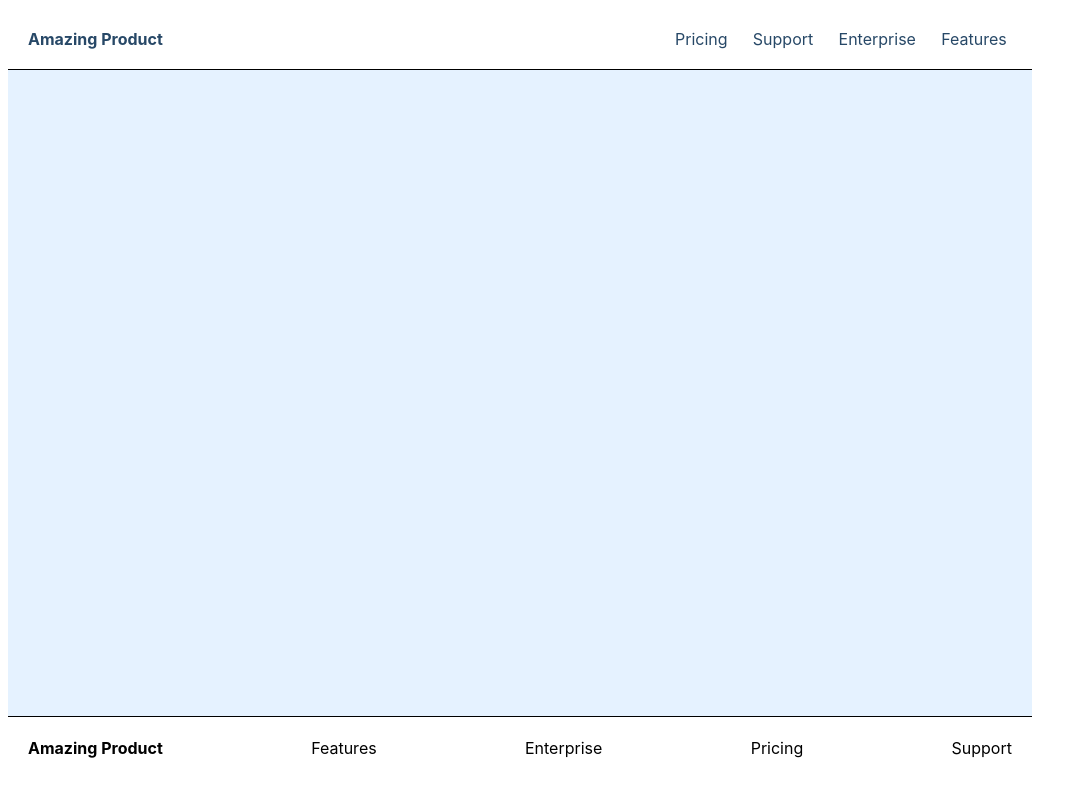
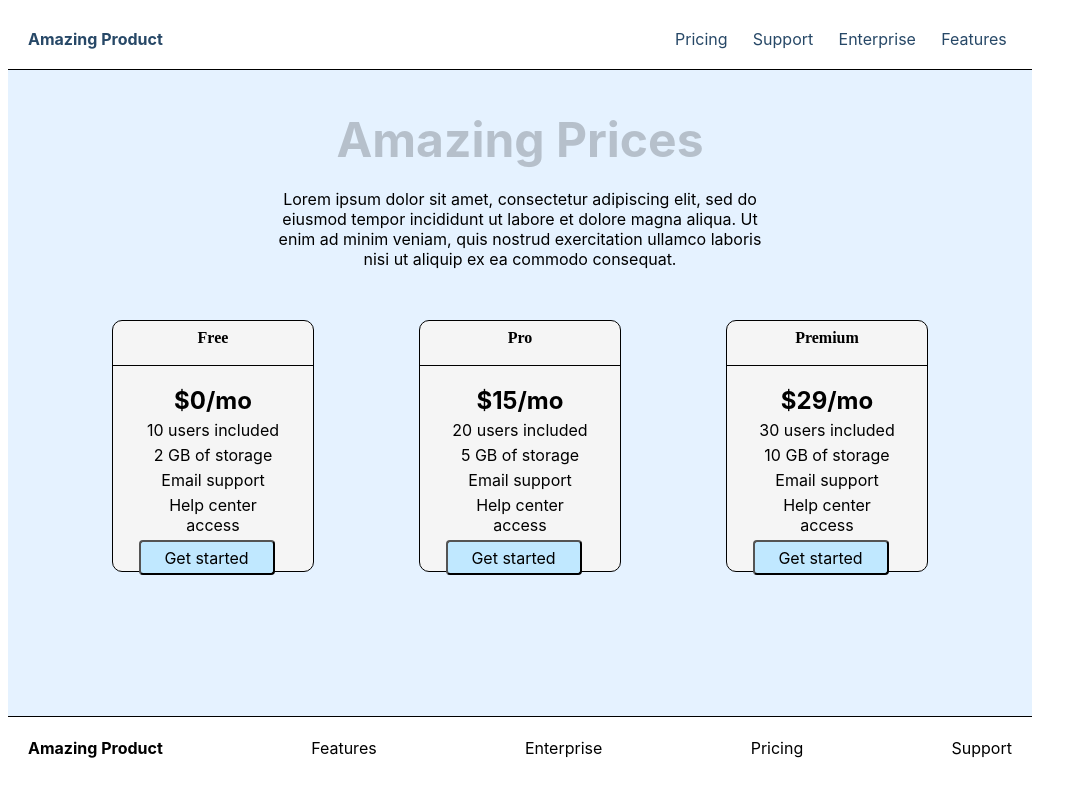
Before and after one commit to Abzal12/AmazingPricesFrontEnd, a plain HTML site: page index.html in a window 1280 px wide. Shown: the whole page, without its empty margins (0-1087 px from the left). Drawn offline with Linux system fonts and the light colour scheme.

Commit message:
Stage 2/4

```diff
--- a/index.html
+++ b/index.html
@@ -9,68 +9,77 @@
     <header>
         <a id="nav-brand">Amazing Product</a>
         <nav>
-            <a>Pricing</a>
-            <a>Support</a>
-            <a>Enterprise</a>
-            <a>Features</a>
+            <a id="nav-pricing">Pricing</a>
+            <a id="nav-support">Support</a>
+            <a id="nav-enterprise">Enterprise</a>
+            <a id="nav-features">Features</a>
         </nav>
     </header>
-    <main></main>
+    <main>
+        <section id="section-one">
+            <div><h1>Amazing Prices</h1></div>
+            <div><p>Lorem ipsum dolor sit amet, consectetur adipiscing elit, sed do eiusmod tempor incididunt ut labore et dolore magna aliqua. Ut enim ad minim veniam, quis nostrud exercitation ullamco laboris nisi ut aliquip ex ea commodo consequat.</p></div>
+        </section>
+        <section id="section-two">
+
+            <div class="card">
+                <div class="card-header">
+                    <div><h4>Free</h4></div>
+                </div>
+                <div class="card-body">
+                    <div class="card-text">
+                        <div><h3>$0/mo</h3></div>
+                        <div><p>10 users included</p></div>
+                        <div><p>2 GB of storage</p></div>
+                        <div><p>Email support</p></div>
+                        <div><p>Help center access</p></div>
+                    </div>
+<!--                    <div class="btn-border"><a href="#" class="btn btn-primary">Sign up for free</a></div>-->
+                    <div><button><a href="#" class="btn btn-primary">Get started</a></button></div>
+                </div>
+            </div>
+
+            <div class="card">
+                <div class="card-header">
+                    <h4>Pro</h4>
+                </div>
+                <div class="card-body">
+                    <div class="card-text">
+                        <div><h3>$15/mo</h3></div>
+                        <div><p>20 users included</p></div>
+                        <div><p>5 GB of storage</p></div>
+                        <div><p>Email support</p></div>
+                        <div><p>Help center access</p></div>
+                    </div>
+<!--                    <div class="btn-border"><a href="#" class="btn btn-primary">Get started</a></div>-->
+                        <div><button><a href="#" class="btn btn-primary">Get started</a></button></div>
+                </div>
+            </div>
+
+            <div class="card">
+                <div class="card-header">
+                    <h4>Premium</h4>
+                </div>
+                <div class="card-body">
+                    <div class="card-text">
+                        <div><h3>$29/mo</h3></div>
+                        <div><p>30 users included</p></div>
+                        <div><p>10 GB of storage</p></div>
+                        <div><p>Email support</p></div>
+                        <div><p>Help center access</p></div>
+                    </div>
+<!--                    <div class="btn-border"><a href="#" class="btn btn-primary">Get started</a></div>-->
+                    <div><button><a href="#" class="btn btn-primary">Get started</a></button></div>
+                </div>
+            </div>
+        </section>
+    </main>
     <footer>
         <a style="font-weight: bold">Amazing Product</a>
-        <a>Features</a>
-        <a>Enterprise</a>
-        <a>Pricing</a>
-        <a>Support</a>
+        <a id="foot-features">Features</a>
+        <a id="foot-enterprise">Enterprise</a>
+        <a id="foot-pricing">Pricing</a>
+        <a id="foot-support">Support</a>
     </footer>
 </body>
 </html>
-
-
-
-
-<!--<body>-->
-<!--<header>-->
-<!--    <nav>-->
-<!--        <div id="container-header-items">-->
-<!--            <div id="amazing-product-top">-->
-<!--                <a href="#">Amazing product</a>-->
-<!--            </div>-->
-<!--            <div>-->
-<!--                <a href="#">Features</a>-->
-<!--            </div>-->
-<!--            <div>-->
-<!--                <a href="#">Enterprise</a>-->
-<!--            </div>-->
-<!--            <div>-->
-<!--                <a href="#">Support</a>-->
-<!--            </div>-->
-<!--            <div>-->
-<!--                <a href="#">Pricing</a>-->
-<!--            </div>-->
-<!--        </div>-->
-<!--    </nav>-->
-<!--</header>-->
-<!--<main></main>-->
-<!--<footer>-->
-<!--    <nav>-->
-<!--        <div id="container-footer-items">-->
-<!--            <div id="amazing-product-footer">-->
-<!--                <a href="#nav-brand">Amazing product</a>-->
-<!--            </div>-->
-<!--            <div>-->
-<!--                <a href="#features">Features</a>-->
-<!--            </div>-->
-<!--            <div>-->
-<!--                <a href="#enterprise">Enterprise</a>-->
-<!--            </div>-->
-<!--            <div>-->
-<!--                <a href="#pricing">Pricing</a>-->
-<!--            </div>-->
-<!--            <div>-->
-<!--                <a href="#support">Support</a>-->
-<!--            </div>-->
-<!--        </div>-->
-<!--    </nav>-->
-<!--</footer>-->
-<!--</body>-->
--- a/styles.css
+++ b/styles.css
@@ -30,11 +30,7 @@ header a {
     padding-left: 20px;
 }
 
-main {
-    width: 1024px;
-    height: 646px;
-    background-color: #E5F2FF;
-}
+
 
 footer {
     width: 1024px;
@@ -56,76 +52,127 @@ footer a {
 
 
 
+main {
+    width: 1024px;
+    height: 646px;
+    background-color: #E5F2FF;
+    display: flex;
+    flex-direction: column;
+    align-items: center;
+    row-gap: 100px;
+    justify-content: normal;
+}
 
+#section-one {
+    width: 459px;
+    height: 150px;
+    text-align: center;
+    grid-area: one;
+    display: flex;
+    flex-direction: column;
+}
 
+#section-one p {
+    font-family: Inter, sans-serif;
+    font-size: 16px;
+    margin: -20px;
+}
 
-/*body {*/
-/*    width: 1024px;*/
-/*    margin: 0;*/
+#section-one h1 {
+    font-family: Inter, sans-serif;
+    font-size: 48px;
+    font-weight: bold;
+    opacity: 20%;
+}
+
+#section-two {
+    width: 816px;
+    height: 250px;
+    grid-area: two;
+    display: flex;
+    justify-content: space-between;
+}
+
+.card {
+    background-color: #F5F5F5;
+    width: 200px;
+    height: 250px;
+    border-style: solid;
+    border-radius: 10px;
+    border-width: 1px;
+    display: flex;
+    flex-direction: column;
+    align-items: center;
+    text-align: center;
+}
+
+.card-header {
+    width: 200px;
+    height: 44px;
+    border-bottom: solid;
+    border-width: 1px;
+    display: flex;
+    justify-content: center;
+    align-items: flex-end;
+}
+
+.card-header h4 {
+    width: 98px;
+    height: 25px;
+    position: relative;
+    top: 10px;
+    text-align: center;
+}
+
+.card-body {
+    width: 149px;
+    height: 178px;
+
+    display: flex;
+    flex-direction: column;
+    text-align: center;
+    justify-content: space-around;
+}
+
+.card-text {
+    padding-top: 20px;
+}
+
+.card-text h3 {
+    font-family: Inter, sans-serif;
+    font-size: 24px;
+    margin: 0;
+}
+
+.card-text p {
+    font-family: Inter, sans-serif;
+    font-size: 16px;
+    margin: 5px;
+}
+
+.btn {
+    font-family: Inter, sans-serif;
+    font-size: 16px;
+    text-decoration: none;
+    color: #000000;
+}
+
+/*.btn-border {*/
+/*    width: 136px;*/
+/*    height: 35px;*/
+/*    border-radius: 4px;*/
+/*    display: flex;*/
+/*    align-items: center;*/
+/*    justify-content: center;*/
+/*    background-color: #C0E8FF;*/
 /*}*/
 
-/*header {*/
-/*    width: 1024px;*/
-/*    height: 61px;*/
-/*    background: #FFFFFF;*/
-/*    border-bottom: 1px solid rgba(1, 124, 255, 0.50);*/
-/*}*/
-
-/*nav {*/
-/*    height: 100%;*/
-/*    font-family: Inter, sans-serif;*/
-/*    font-weight: normal;*/
-/*    font-size: 16px;*/
-/*}*/
-
-/*#container-header-items {*/
-/*    height: 100%;*/
-/*    display: flex;*/
-/*    justify-content: flex-end;*/
-/*    gap: 30px;*/
-/*    align-items: center;*/
-/*    padding: 0 20px 0;*/
-
-/*}*/
-
-/*a {*/
-/*    color: #274867;*/
-/*    text-decoration: none;*/
-/*}*/
-
-/*#amazing-product-top {*/
-/*    font-family: Inter, sans-serif;*/
-/*    font-weight: bold;*/
-/*    margin-right: auto;*/
-/*}*/
-
-
-
-/*main {*/
-/*    width: 1024px;*/
-/*    height: 646px;*/
-/*    background: #E5F2FF;*/
-/*    border-style: solid;*/
-/*    border-color: black;*/
-/*}*/
-
-
-
-/*footer {*/
-/*    width: 1024px;*/
-/*    height: 61px;*/
-/*    background: #FFFFFF;*/
-/*}*/
-
-/*#container-footer-items {*/
-/*    display: flex;*/
-/*    justify-content: space-between;*/
-/*    padding: 0 20px 0;*/
-/*    height: 100%;*/
-/*    align-items: center;*/
-/*}*/
-
-/*#amazing-product-footer {*/
-/*    font-family: Inter, sans-serif;*/
-/*    font-weight: bold;*/
-/*}*/
+button {
+    width: 136px;
+    height: 35px;
+    border-radius: 4px;
+    display: flex;
+    align-items: center;
+    justify-content: center;
+    background-color: #C0E8FF;
+}
```
